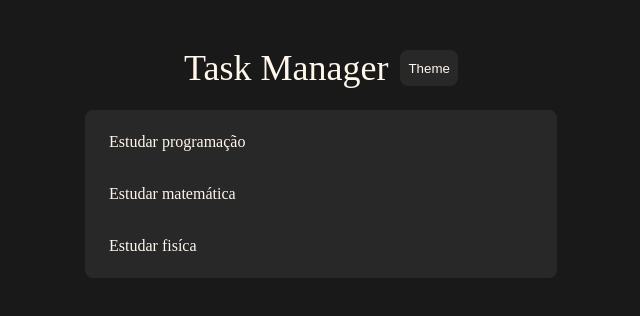
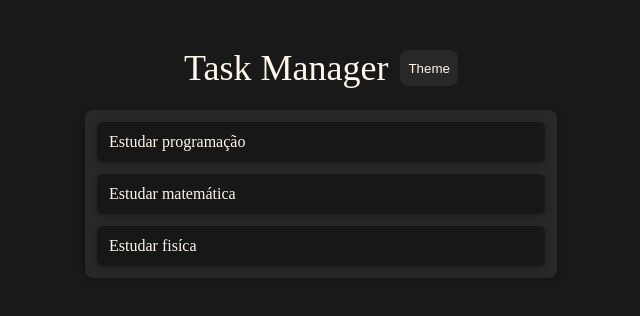
Before and after one commit to techpedroso/react-task-manager, a React (Vite) app: page / in a window 1280 px wide. Shown: the top 316 px of the page, without its empty margins (319-959 px from the left). Built offline with nearby package versions, Linux system fonts and the light colour scheme.

Commit message:
feat(styles): add surface-raised and shadow tokens

```diff
--- a/src/styles/theme.css
+++ b/src/styles/theme.css
@@ -1,13 +1,17 @@
 .app[data-theme="light"] {
     --color-primary: #607456;
-    --color-background: #FFF7EB;
-    --color-surface: #F9F0E0;
+    --color-background: #F5F6F8;
+    --color-surface: #FAFAFB;
+    --color-surface-raised: #FFFFFF;
     --color-text: #191919;
+    --shadow-sm: 0 2px 4px rgb(0 0 0 / 0.06);
 }
 
 .app[data-theme="dark"] {
     --color-primary: #7ea16c;
     --color-background: #191919;
     --color-surface: #282828;
+    --color-surface-raised: #171717;
     --color-text: #FFF7EB;
+    --shadow-sm: 0 2px 6px rgb(0 0 0 / 0.25);
 }
```
